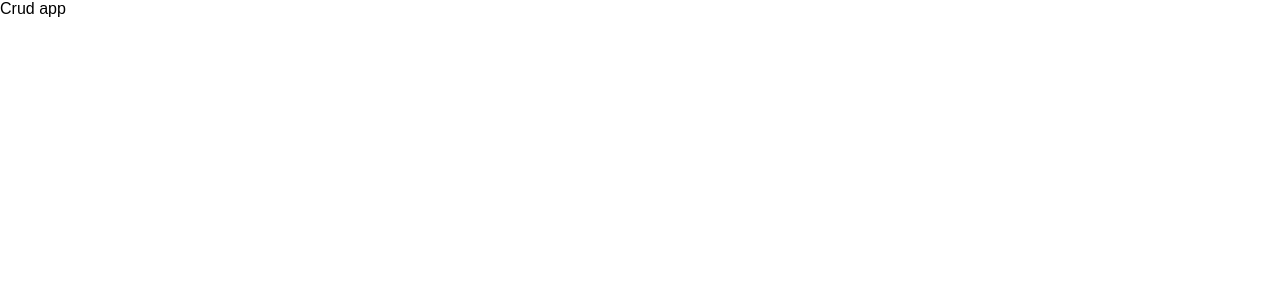
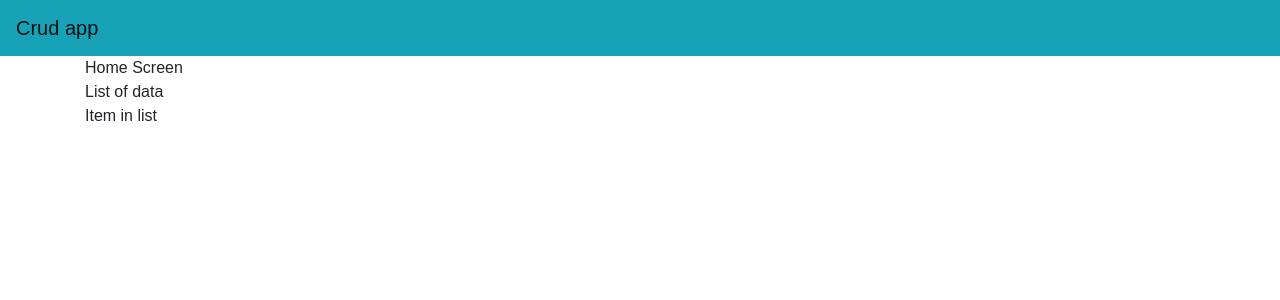
Before and after one commit to rj7shakya/mern-stack, a React (Create React App) app in the folder simple_crud/: page / in a window 1280 px wide. Shown: the top 300 px of the page. Built offline with nearby package versions, Linux system fonts and the light colour scheme.

Commit message:
react part

```diff
--- a/simple_crud/package.json
+++ b/simple_crud/package.json
@@ -3,9 +3,12 @@
   "version": "0.1.0",
   "private": true,
   "dependencies": {
+    "axios": "^0.19.2",
+    "bootstrap": "^4.5.0",
     "react": "^16.13.1",
     "react-dom": "^16.13.1",
-    "react-scripts": "0.9.5"
+    "react-scripts": "0.9.5",
+    "reactstrap": "^8.4.1"
   },
   "devDependencies": {},
   "scripts": {
--- a/simple_crud/src/App.js
+++ b/simple_crud/src/App.js
@@ -1,11 +1,15 @@
 import React, { Component } from 'react';
 import './App.css';
+
+import HomeScreen from "./screens/HomeScreen";
+import {NavBar} from './components/Navbar';
 
 class App extends Component {
   render() {
     return (
       <div className="App">
-        Crud app
+        <NavBar/>
+        <HomeScreen/>
       </div>
     );
   }
--- /dev/null
+++ b/simple_crud/src/components/List.js
@@ -0,0 +1,14 @@
+import React from 'react'
+
+import ListItem from './Listitem';
+
+const  List = () => {
+return (
+  <div>
+    List of data
+    <ListItem/>
+  </div>
+)
+}
+
+export default List;
--- /dev/null
+++ b/simple_crud/src/components/Listitem.js
@@ -0,0 +1,11 @@
+import React from 'react'
+
+const Listitem = () => {
+  return (
+    <div>
+      Item in list
+    </div>
+  )
+}
+
+export default Listitem;
--- /dev/null
+++ b/simple_crud/src/components/Navbar.js
@@ -0,0 +1,13 @@
+import React from 'react';
+import 'bootstrap/dist/css/bootstrap.css';
+import {Navbar,NavbarBrand} from 'reactstrap';
+
+export const NavBar = () => {
+  return (
+    <div>
+      <Navbar color="info" light expand="md">
+        <NavbarBrand href="/">Crud app</NavbarBrand>
+      </Navbar>
+    </div>
+  )
+}
--- /dev/null
+++ b/simple_crud/src/screens/HomeScreen.js
@@ -0,0 +1,14 @@
+import React, { Component } from 'react';
+
+import List from '../components/List';
+
+export default class HomeScreen extends Component {
+  render() {
+    return (
+      <div className="container">
+        Home Screen
+        <List />
+      </div>
+    )
+  }
+}
```
